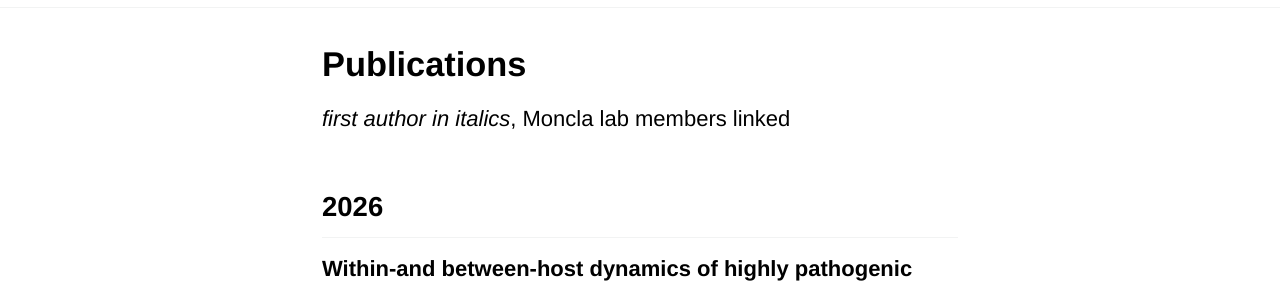
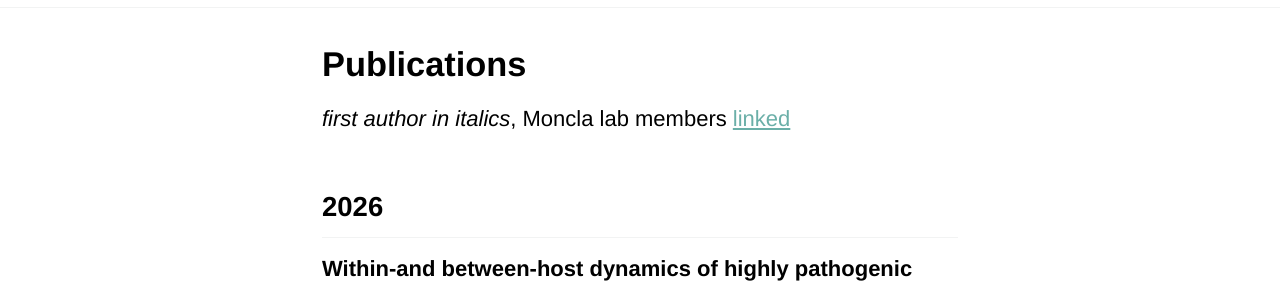
Before and after one commit to lmoncla/monclalab, a Jekyll site: the page built from _pages/publications.md, in a window 1280 px wide and 900 px high. Shown: the part 169-460 px from the top of the window. Built offline with Jekyll 4.4.1, drawn with Linux system fonts in a browser that asks for light colours; cached includes are drawn as plain includes; a script that is not in the unit is left out; comment, search, counter and statistics services are not loaded; part of the change alters nothing that is shown.

```diff
--- a/_pages/publications.md
+++ b/_pages/publications.md
@@ -4,7 +4,7 @@ title: ""
 ---
 # Publications
 
-*first author in italics*, Moncla lab members linked
+*first author in italics*, Moncla lab members [linked](https://lmoncla.github.io/monclalab/team/)
 
 ## 2026
 __Within-and between-host dynamics of highly pathogenic avian influenza in domestic birds from Pennsylvania farms and live bird markets__<br>
```
